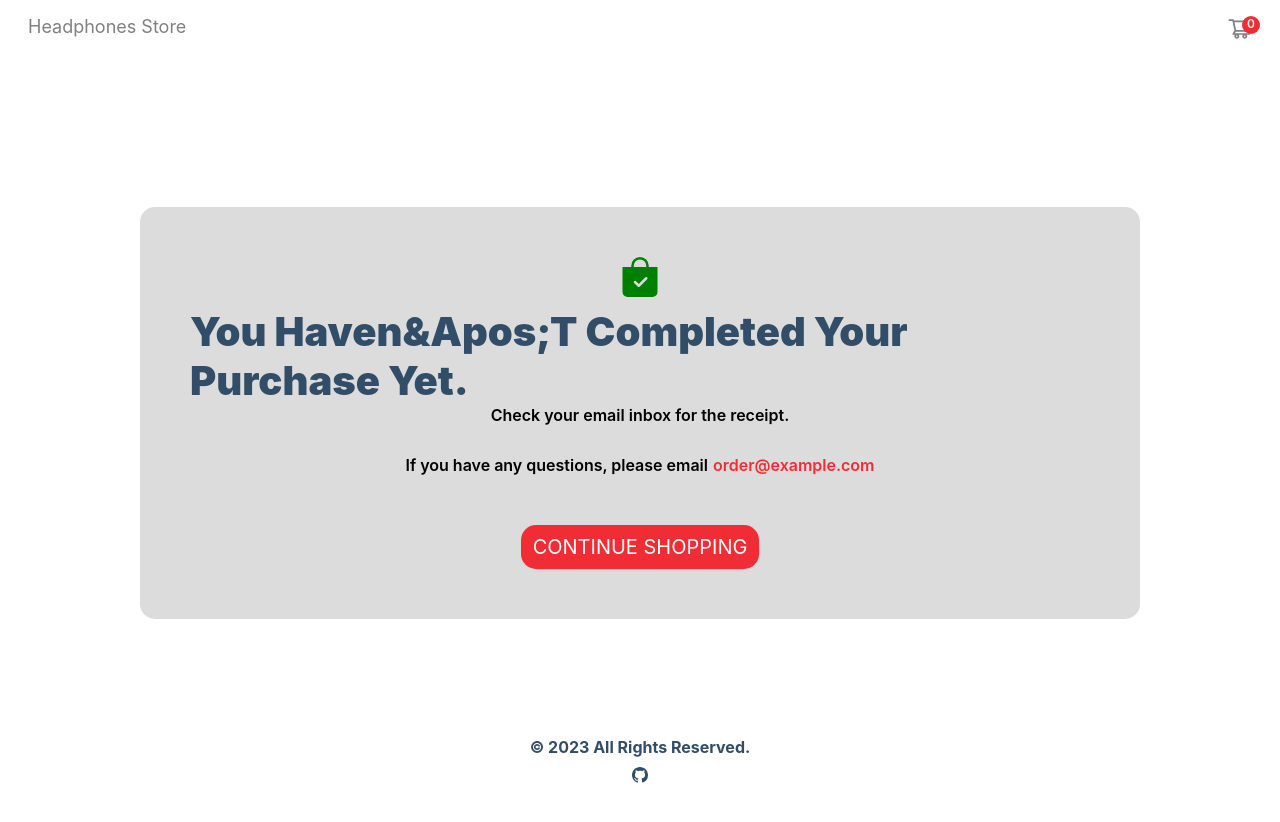
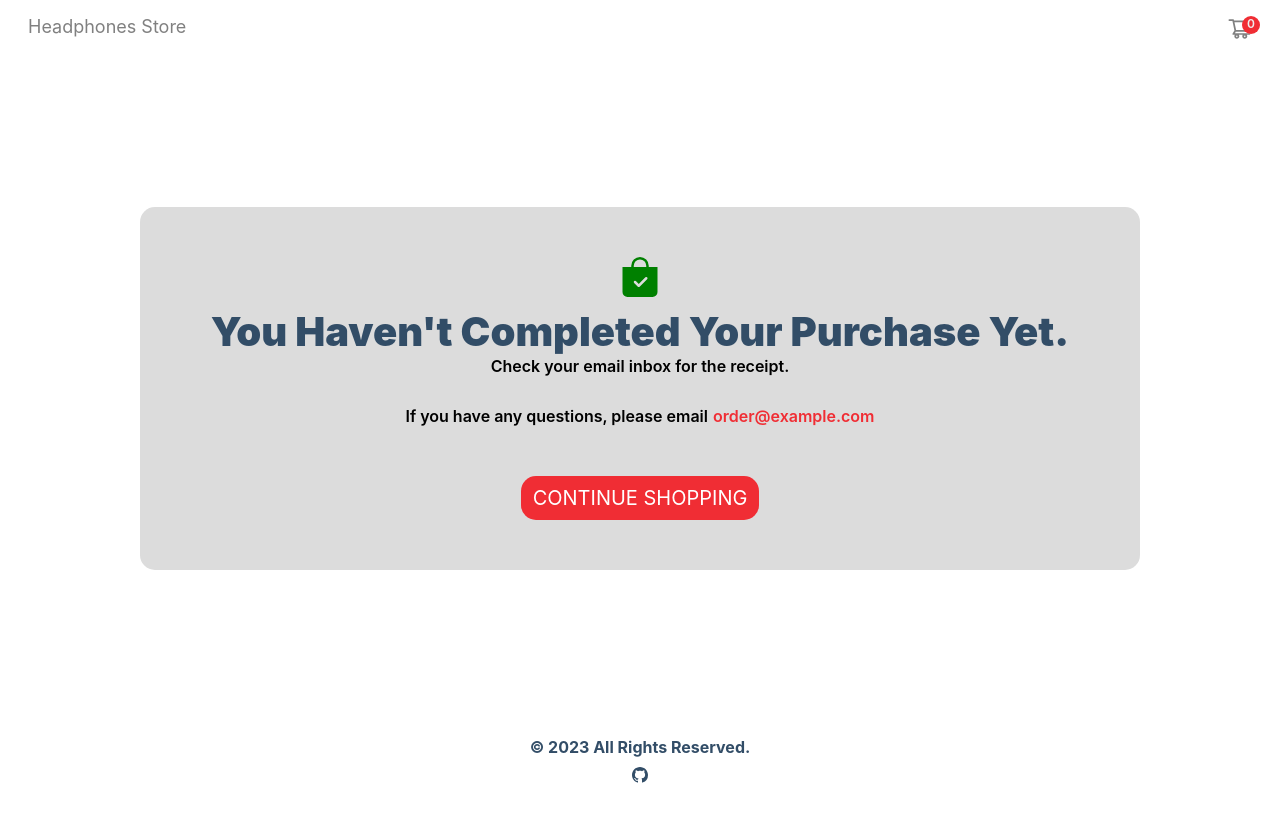
Before and after one commit to Reqvite/Headphones-shop-sanity, a Next.js app: page /success in a window 1280 px wide. Shown: the top 822 px of the page. Built offline with nearby package versions, Linux system fonts and the light colour scheme; no server answers.

Commit message:
Update success.tsx

```diff
--- a/pages/success.tsx
+++ b/pages/success.tsx
@@ -30,7 +30,7 @@ const Success: FC = () => {
         </p>
         <h2>
           {status !== "true"
-            ? "You haven&apos;t completed your purchase yet."
+            ? "You haven't completed your purchase yet."
             : "Thank you for your order!"}
         </h2>
         <p className="email-msg">Check your email inbox for the receipt.</p>
```
